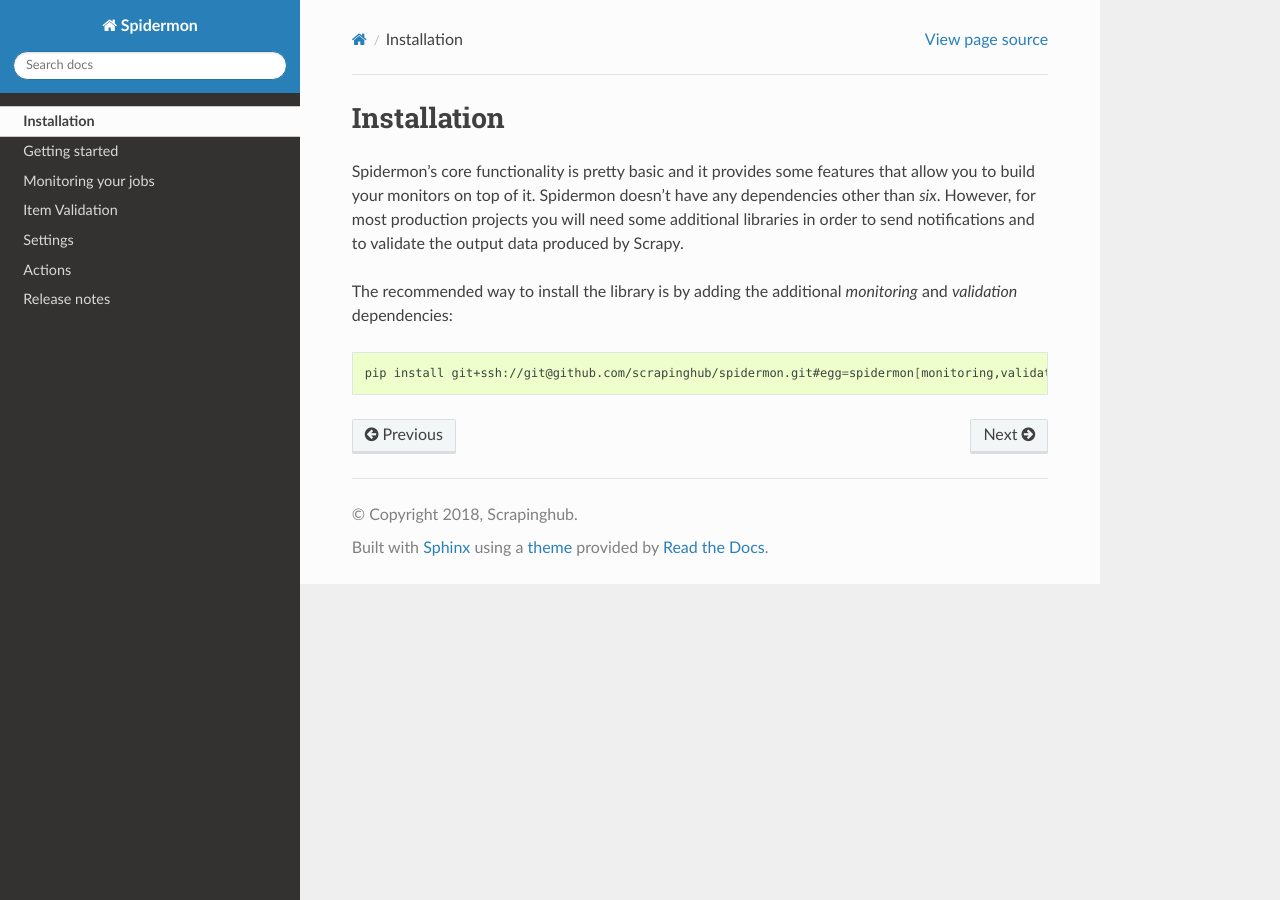
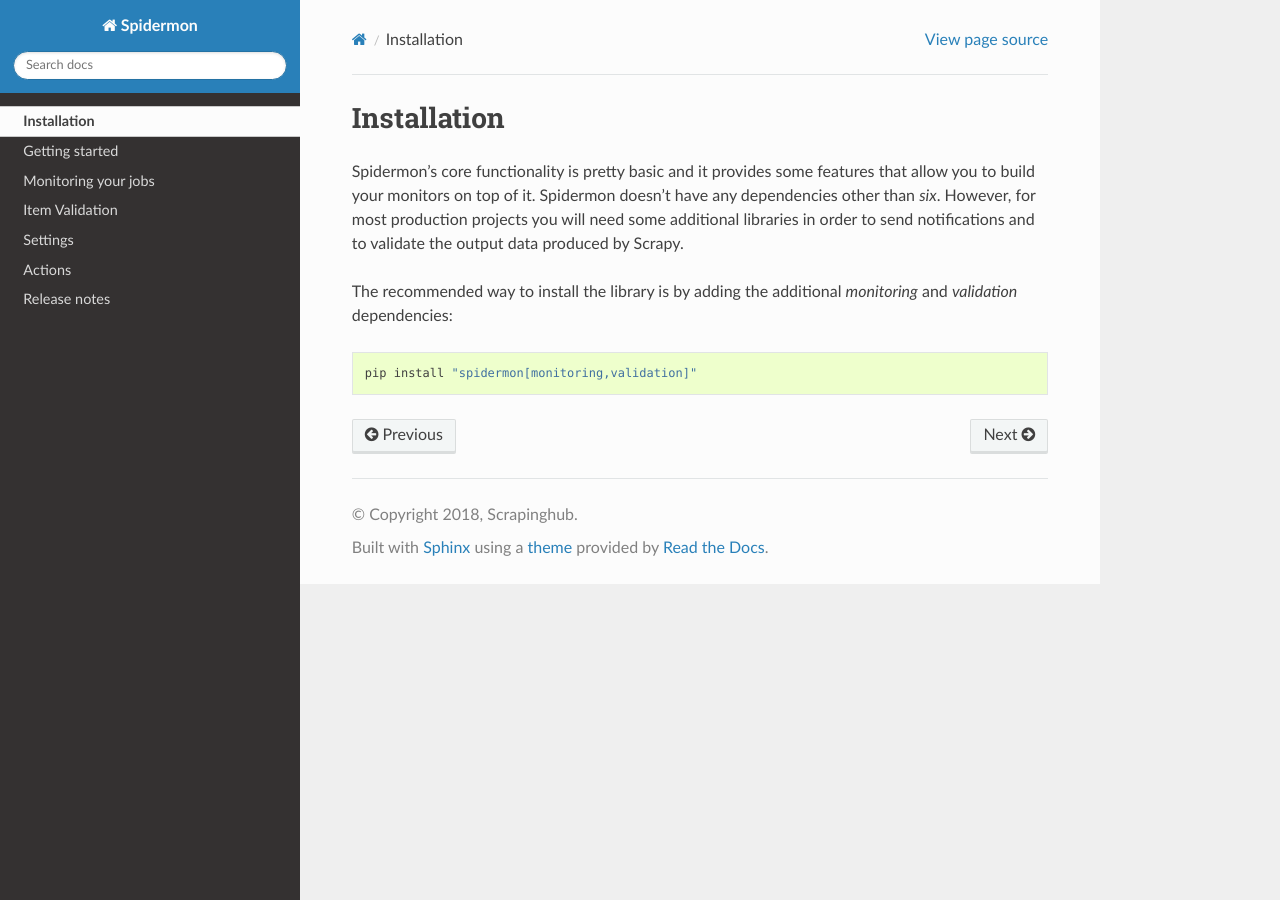
Before and after one commit to scrapinghub/spidermon, a Sphinx documentation site: the page built from docs/source/installation.rst, in a window 1280 px wide. Built offline with Sphinx 7.4.7 and the Read the Docs theme 2.0.0, drawn with Linux system fonts in a browser that asks for light colours.

Commit message:
Suggest PyPI as recommended installation source

```diff
--- a/docs/source/installation.rst
+++ b/docs/source/installation.rst
@@ -14,4 +14,4 @@
 
 .. code-block:: bash
 
-    pip install git+ssh://git@github.com/scrapinghub/spidermon.git#egg=spidermon[monitoring,validation]
+    pip install "spidermon[monitoring,validation]"
```
